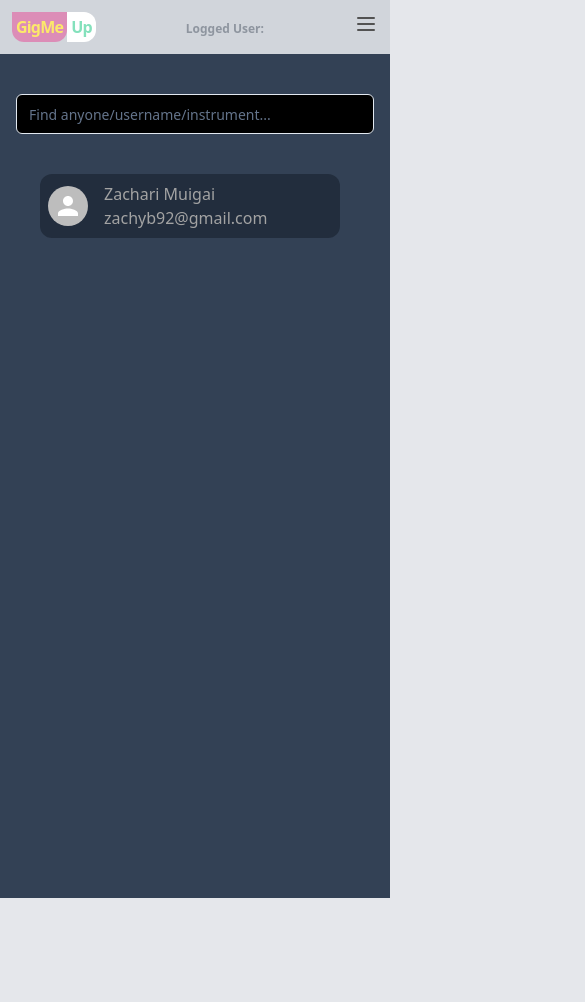
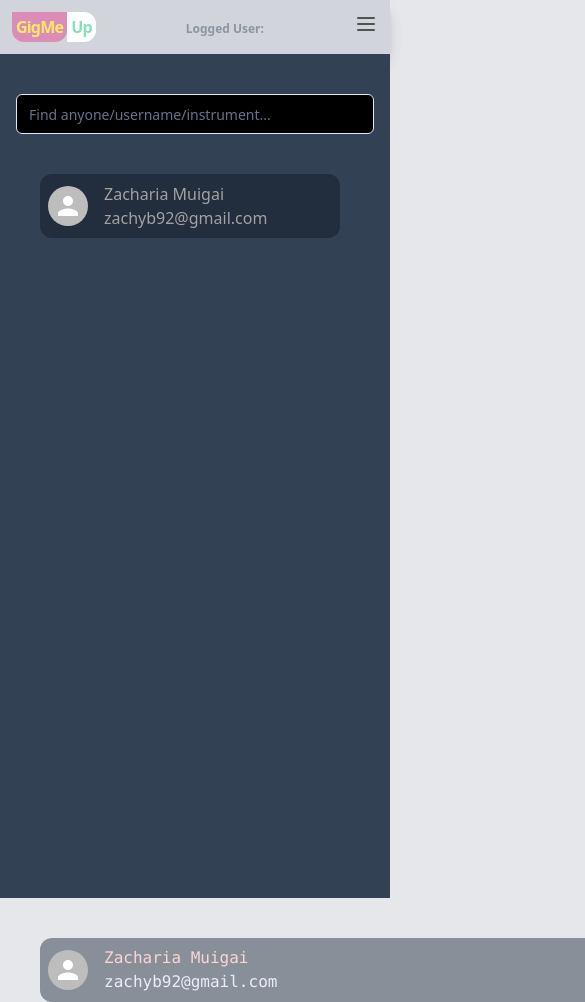
Before and after one commit to zacheys123/gigme, a Next.js app: page /gigme/search in a window 390 px wide. Shown: the top 1002 px of the page, 585 px wide, since content can reach past the window. Before the commit the page ends 898 px from the top, so only its background shows below. Built offline with nearby package versions, Linux system fonts and the light colour scheme; no server answers; the database is empty.

Commit message:
created transition functionality for search

```diff
--- /dev/null
+++ b/actions/index.js
@@ -0,0 +1,4 @@
+export const global = {
+  TOGGLESEARCH: "TOGGLESEARCH",
+  UNTOGGLESEARCH: "UNTOGGLESEARCH",
+};
--- /dev/null
+++ b/app/Context/store.js
@@ -0,0 +1,21 @@
+"use client";
+import { authReducer } from "@/reducers/authReducers";
+import { createContext, useContext, useMemo, useReducer } from "react";
+
+export const initialState = {
+  toggle: false,
+};
+
+const GlobalContext = createContext(initialState);
+
+export const GlobalProvider = ({ children }) => {
+  const [userState, setUserState] = useReducer(authReducer, initialState);
+  const value = useMemo(() => {
+    return { userState, setUserState };
+  }, [userState]);
+
+  return (
+    <GlobalContext.Provider value={value}>{children}</GlobalContext.Provider>
+  );
+};
+export const useGlobalContext = () => useContext(GlobalContext);
--- a/app/error.js
+++ b/app/error.js
@@ -1,18 +1,35 @@
 "use client";
+import React from "react";
+import { useRouter } from "next/navigation";
+import UsersButton from "@/components/UsersButton";
 const ErrorPage = () => {
+  const router = useRouter();
   return (
-    <div className="w-screen h-screen flex justify-center items-center">
-      <h2>An Error has Occured</h2>
-      <h3>The cause might be:</h3>
-      <ul>
+    <div className="w-screen h-screen flex flex-col justify-center items-center">
+      <div>
+        {" "}
+        <h2 className="text-3xl font-bold">An Error Has Occured</h2>
+        <h3 className="text-2xl font-semibold">The cause might be:</h3>
+      </div>
+      <ul
+        type="disc"
+        className="flex flex-col gap-2 mt-3 bg-gray-600/80 p-3 text-neutral-300 rounded-xl"
+      >
         <li>Network problems,check that you are connected to the internet.</li>
         <li>
-          Check your Time And Date settings,make sure they are correct
+          Check your Time And Date settings,make sure they are correct.
         </li>{" "}
-        <li>Check with the service provider to see the problem</li>{" "}
-        <li>Check whether its the correct URL</li>
+        <li>Check with the service provider to see the problem.</li>{" "}
+        <li>Check whether its the correct URL.</li>
+        <li>Reload this Page.</li>
       </ul>
+      <UsersButton
+        title="Reload"
+        onClick={() => router.back()}
+        className="text-right bg-blue-600 text-white font-mono font-semibold p-3 mt-3 rounded-xl"
+      />
     </div>
   );
 };
+
 export default ErrorPage;
--- a/app/gigme/(social)/layout.js
+++ b/app/gigme/(social)/layout.js
@@ -1,11 +1,18 @@
+"use client";
+import { useGlobalContext } from "@/app/Context/store";
+import OverlaySearch from "@/components/OverlaySearch";
 import SocialNav from "@/components/SocialNav";
 import React from "react";
 
 const GigmeLayout = ({ children }) => {
+  const {
+    userState: { toggle },
+  } = useGlobalContext();
+  console.log(toggle);
   return (
     <div>
       <SocialNav />
-      {children}
+      {toggle ? <OverlaySearch /> : <>{children}</>}{" "}
     </div>
   );
 };
--- a/app/gigme/(social)/search/page.js
+++ b/app/gigme/(social)/search/page.js
@@ -7,6 +7,7 @@ import { TextInput, Label } from "flowbite-react";
 import { Avatar } from "@mui/material";
 import { useRouter } from "next/navigation";
 import { useQuery } from "@tanstack/react-query";
+import OverlaySearch from "@/components/OverlaySearch";
 const SearchPage = () => {
   const [searchquery, setSearchhQuery] = useState("");
   const router = useRouter();
@@ -31,7 +32,8 @@ const SearchPage = () => {
     return <div>Loading...</div>;
   }
   return (
-    <div className="relative bg-slate-700 w-[100vw] h-[100vh]">
+    <div className=" w-[100vw] h-[100vh] ">
+      <div className="relative bg-slate-700 w-[100vw] h-[100vh] md:hidden">
         <form className=" w-[100vw] ">
           <div className=" flex justify-center items-center">
             <Input
@@ -54,12 +56,14 @@ const SearchPage = () => {
             {" "}
             <Avatar className="rounded-full" />
             <div>
-            <div className="flex flex-col gap-2">Zachari Muigai</div>
+              <div className="flex flex-col gap-2">Zacharia Muigai</div>
               <div>zachyb92@gmail.com</div>
             </div>
           </div>
         </div>
       </div>
+      <OverlaySearch />
+    </div>
   );
 };
 
--- a/app/layout.js
+++ b/app/layout.js
@@ -1,6 +1,7 @@
 import QueryProvider from "@/components/provider";
 import "./globals.css";
 import { ClerkProvider } from "@clerk/nextjs";
+import { GlobalProvider } from "./Context/store";
 export const metadata = {
   title: "GigMeApp",
   description: "Connect to Musicians",
@@ -10,9 +11,11 @@ export default function RootLayout({ children }) {
   return (
     <ClerkProvider>
       <QueryProvider>
-        <html lang="en">
-          <body className="min-h-screen bg-gray-200 ">{children}</body>
-        </html>
+        <GlobalProvider>
+          <html lang="en">
+            <body className="min-h-screen bg-gray-200 ">{children}</body>
+          </html>
+        </GlobalProvider>
       </QueryProvider>
     </ClerkProvider>
   );
--- /dev/null
+++ b/components/OverlaySearch.js
@@ -0,0 +1,43 @@
+import { Avatar } from "@mui/material";
+import React from "react";
+import Transition from "./Transition";
+
+const OverlaySearch = () => {
+  let variant = {
+    initial: {
+      y: ["-1000px", "-500px", "-400px", "-200px", "0px", ""],
+      opacity: [-10, -7, 0],
+    },
+    animate: {
+      y: 0,
+      opacity: [-10, -7, -5, -3, 1],
+    },
+    transition: {
+      ease: "easeInOut",
+      duration: 0.75,
+    },
+  };
+  return (
+    <Transition variant={variant} className="absolute">
+      <div className="md:z-50 md:bg-black md:h-screen md:w-screen opacity-100">
+        <div
+          onClick={() => router.push(`/users/friends/${searchquery}`)}
+          className="absolute bg-gray-600/60  m-[40px] font-mono text-neutral-300/60 w-[700px] rounded-xl p-2 cursor-pointer hover:bg-gray-500/80 transition ease-in-out delay-150 hover:-translate-x-2 hover:scale-20  duration-300"
+        >
+          <div className="flex gap-4 items-center ">
+            {" "}
+            <Avatar className="rounded-full" />
+            <div>
+              <div className="flex flex-col gap-2 text-red-200">
+                Zacharia Muigai
+              </div>
+              <div className="text-purple-100">zachyb92@gmail.com</div>
+            </div>
+          </div>
+        </div>
+      </div>
+    </Transition>
+  );
+};
+
+export default OverlaySearch;
--- a/components/SocialNav.js
+++ b/components/SocialNav.js
@@ -8,11 +8,27 @@ import { TextInput } from "flowbite-react";
 import { Search } from "lucide-react";
 import UsersButton from "./UsersButton";
 import { useRouter } from "next/navigation";
+import { useGlobalContext } from "@/app/Context/store";
+import { Avatar } from "@mui/material";
+import { global } from "@/actions";
 const SocialNav = () => {
+  const {
+    userState: { toggle },
+    setUserState,
+  } = useGlobalContext();
   const router = useRouter();
   const { isLoaded, userId, sessionId, getToken } = useAuth();
 
   const { isSignedIn, user } = useUser();
+
+  const SearchUser = (ev) => {
+    console.log(ev.target.value.length);
+    if (ev.target.value.length > 0) {
+      setUserState({ type: global.TOGGLESEARCH });
+    } else {
+      setUserState({ type: global.UNTOGGLESEARCH });
+    }
+  };
 
   return (
     <div className="bg-gray-300 shadow-lg   top-0 ">
@@ -27,6 +43,7 @@ const SocialNav = () => {
               <TextInput
                 type="text"
                 placeholder="Find anyone/username/instrument..."
+                onKeyUp={SearchUser}
               />
               <Search className=" text-neutral-400 cursor-pointer" />
             </div>
@@ -41,7 +58,7 @@ const SocialNav = () => {
           </Link>
           <Link
             className="font-bold  font-mono text-base text-neutral-600  hover:bg-gray-300/80 p-2 transition-opacity hover:opacity-25 duration-175 ease-out"
-            href="/gigme/gigs/1234567id"
+            href={`/gigme/gigs/${userId}`}
           >
             Gigs |
           </Link>
@@ -53,17 +70,19 @@ const SocialNav = () => {
           </Link>
           <Link
             className="font-bold  font-mono text-base text-neutral-600  hover:bg-gray-300/80 p-2 transition-opacity hover:opacity-25 duration-175 ease-out"
-            href="/gigme/profile/vvbvvb12345id"
+            href={`/gigme/profile/${userId}`}
           >
             Profile |
           </Link>
           <UsersButton
             title="Contact"
-            className="font-mono rounded-xl border-2 px-3 py-1 bg-yellow-500 text-white hover:bg-yellow-500/50 hover:text-gray-100"
+            className="font-mono rounded-xl border-2 px-3 py-1  bg-yellow-500 text-white hover:bg-yellow-500/50 hover:text-gray-100"
             onClick={() => router.push("/gigme/contact")}
           />
         </div>
-        <UserButton afterSignOutUrl="/" />
+        <div className="-mr-[50px] ml-[20px]">
+          {isLoaded ? <UserButton afterSignOutUrl="/" /> : <Avatar />}
+        </div>
       </nav>
       <MobileNav />
     </div>
--- /dev/null
+++ b/components/Transition.js
@@ -0,0 +1,19 @@
+"use client";
+
+import { motion } from "framer-motion";
+
+export default function Transition({ children, variant, className }) {
+  return (
+    <motion.div
+      //   initial={initialStyle}
+      //   animate={animateStyle}
+      //   transition={transitionStyle}
+      initial={variant.initial}
+      animate={variant.animate}
+      transition={variant.transition}
+      className={className}
+    >
+      {children}
+    </motion.div>
+  );
+}
--- a/package.json
+++ b/package.json
@@ -24,6 +24,7 @@
     "class-variance-authority": "^0.7.0",
     "clsx": "^2.1.0",
     "flowbite-react": "^0.7.5",
+    "framer-motion": "^11.1.5",
     "lucide-react": "^0.363.0",
     "mongoose": "^8.2.3",
     "next": "14.1.4",
--- /dev/null
+++ b/reducers/authReducers.js
@@ -0,0 +1,17 @@
+import { global } from "@/actions";
+import { initialState } from "@/app/Context/store";
+
+export const authReducer = (state = initialState, action) => {
+  switch (action.type) {
+    case global.TOGGLESEARCH:
+      return {
+        ...state,
+        toggle: true,
+      };
+    case global.UNTOGGLESEARCH:
+      return {
+        ...state,
+        toggle: false,
+      };
+  }
+};
```
Also changed, not shown: 1 other file (tests, documents, lock files or other folders). Lines whose indentation alone changed are shown as unchanged.
